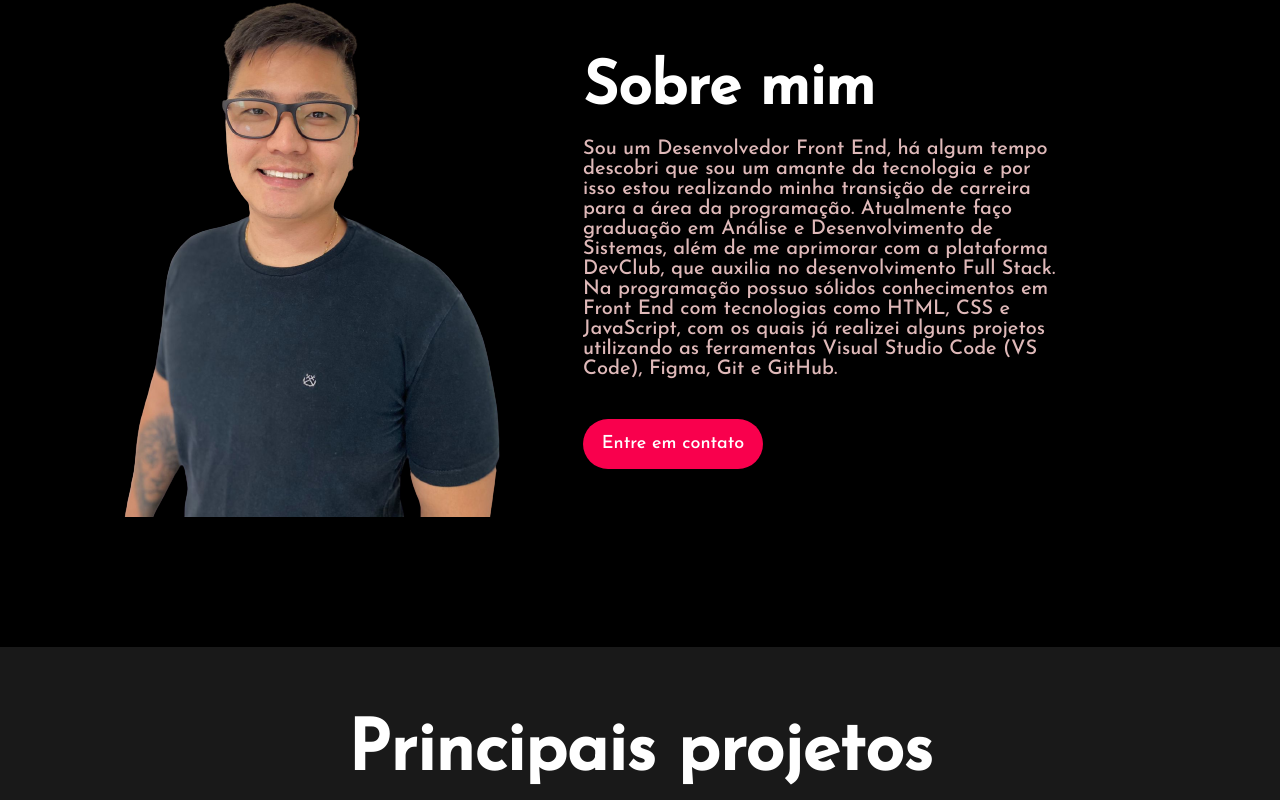
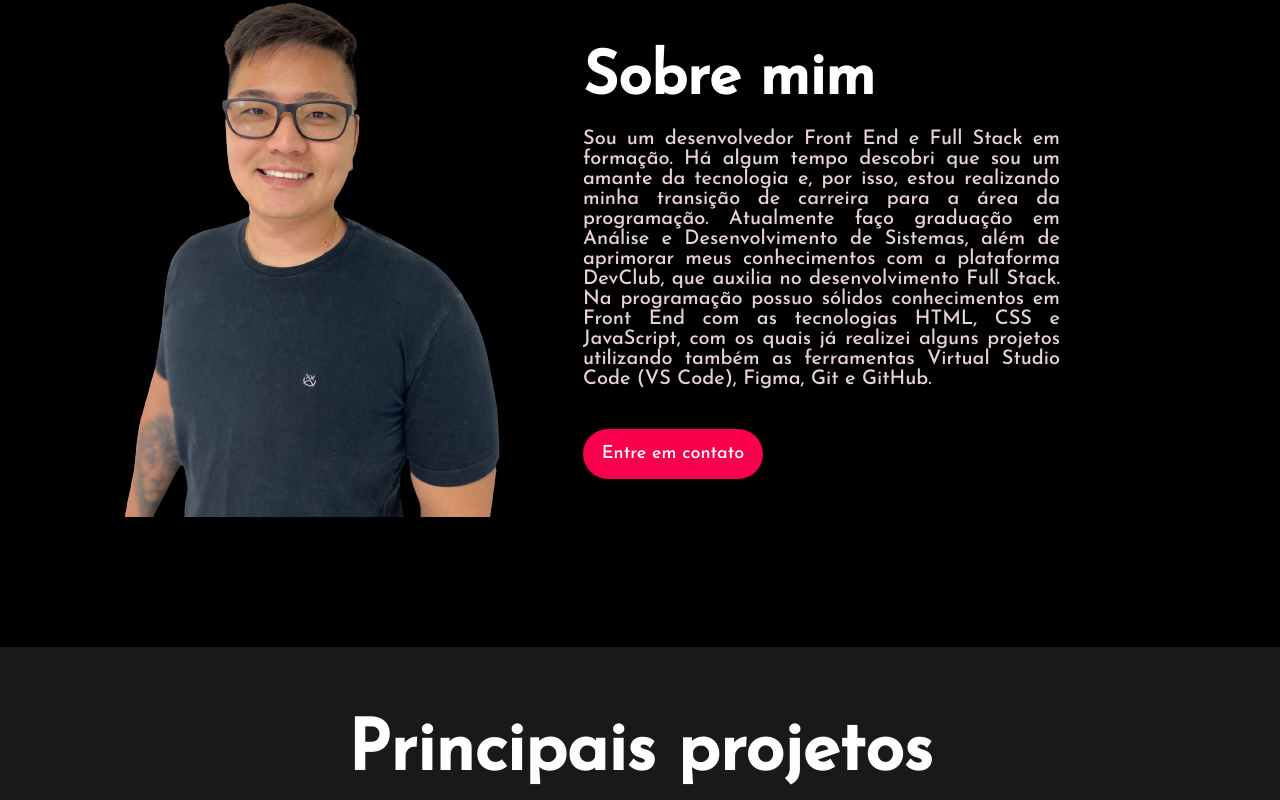
Before and after one commit to ericktanaka/Projeto-portfolio, a plain HTML site: page index.html in a window 1280 px wide. Shown: the part 920-1720 px from the top of the page. Drawn offline with Linux system fonts and the light colour scheme.

Commit message:
alteração index e styles

```diff
--- a/index.html
+++ b/index.html
@@ -35,15 +35,8 @@
       <img src="./assets/Erick_Tanaka.png" alt="img-erick" />
       <div>
         <h2 class="sobre-mim">Sobre mim</h2>
-        <p>Sou um Desenvolvedor Front End, há algum tempo descobri que sou um
-          amante da tecnologia e por isso estou realizando minha transição de
-          carreira para a área da programação. Atualmente faço graduação em
-          Análise e Desenvolvimento de Sistemas, além de me aprimorar com a
-          plataforma DevClub, que auxilia no desenvolvimento Full Stack. Na
-          programação possuo sólidos conhecimentos em Front End com tecnologias
-          como HTML, CSS e JavaScript, com os quais já realizei alguns projetos
-          utilizando as ferramentas Visual Studio Code (VS Code), Figma, Git e
-          GitHub.
+        <p>Sou um desenvolvedor Front End e Full Stack em formação. Há algum tempo descobri que sou um amante da tecnologia e, por isso, estou realizando minha transição de carreira para a área da programação.
+          Atualmente faço graduação em Análise e Desenvolvimento de Sistemas, além de aprimorar meus conhecimentos com a plataforma DevClub, que auxilia no desenvolvimento Full Stack. Na programação possuo sólidos conhecimentos em Front End com as tecnologias HTML, CSS e JavaScript, com os quais já realizei alguns projetos utilizando também as ferramentas Virtual Studio Code (VS Code), Figma, Git e GitHub.
         </p>
         <button class="button-contato">Entre em contato</button>
       </div>
--- a/styles.css
+++ b/styles.css
@@ -100,10 +100,11 @@ section {
 }
 
 section div p {
-    color: #dfb9b9;
+    color: #e7d3d3;
     margin-top: 20px;
     padding-right: 120px;
     font-size: 20px;
+    text-align: justify;
 }
 
 section div {
@@ -168,7 +169,7 @@ section img {
 }
 
 .card p {
-    color: #dfb9b9;
+    color: #e7d3d3;
     margin-bottom: 40px;
 }
 
```
